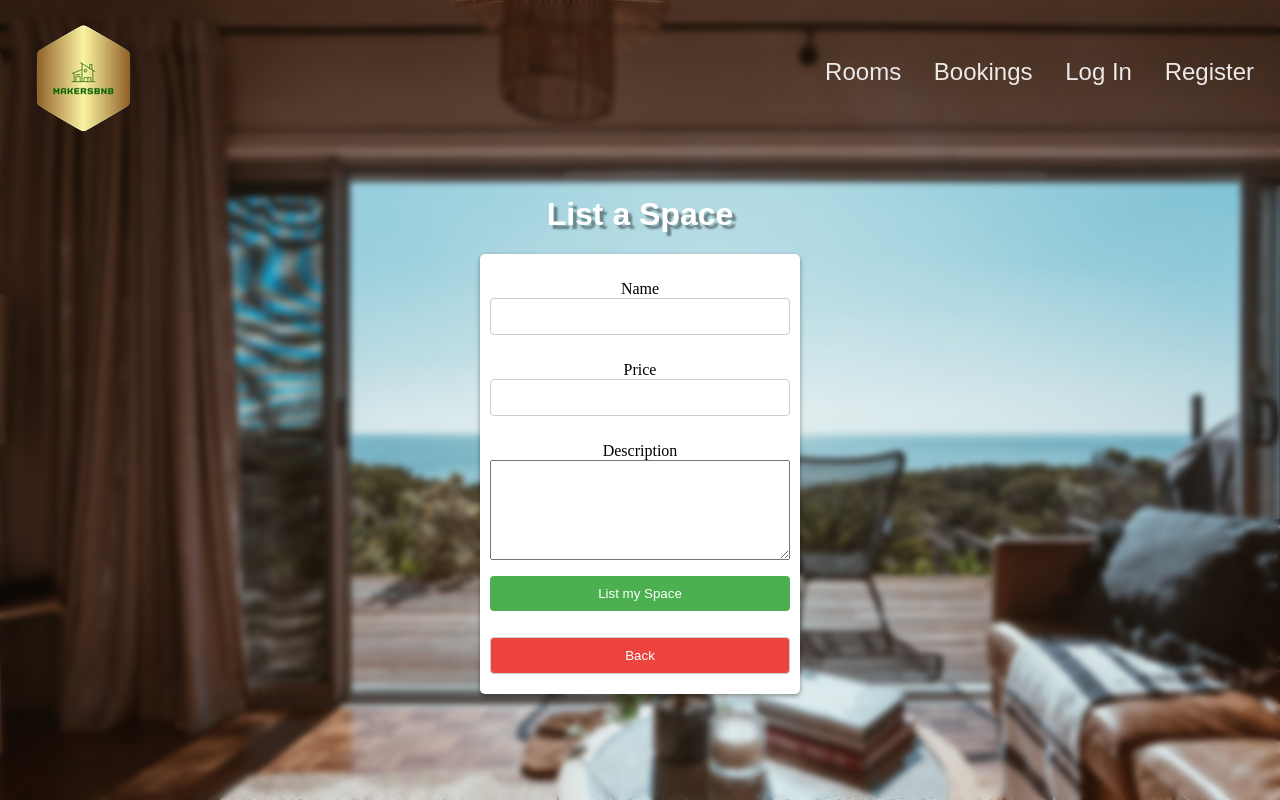
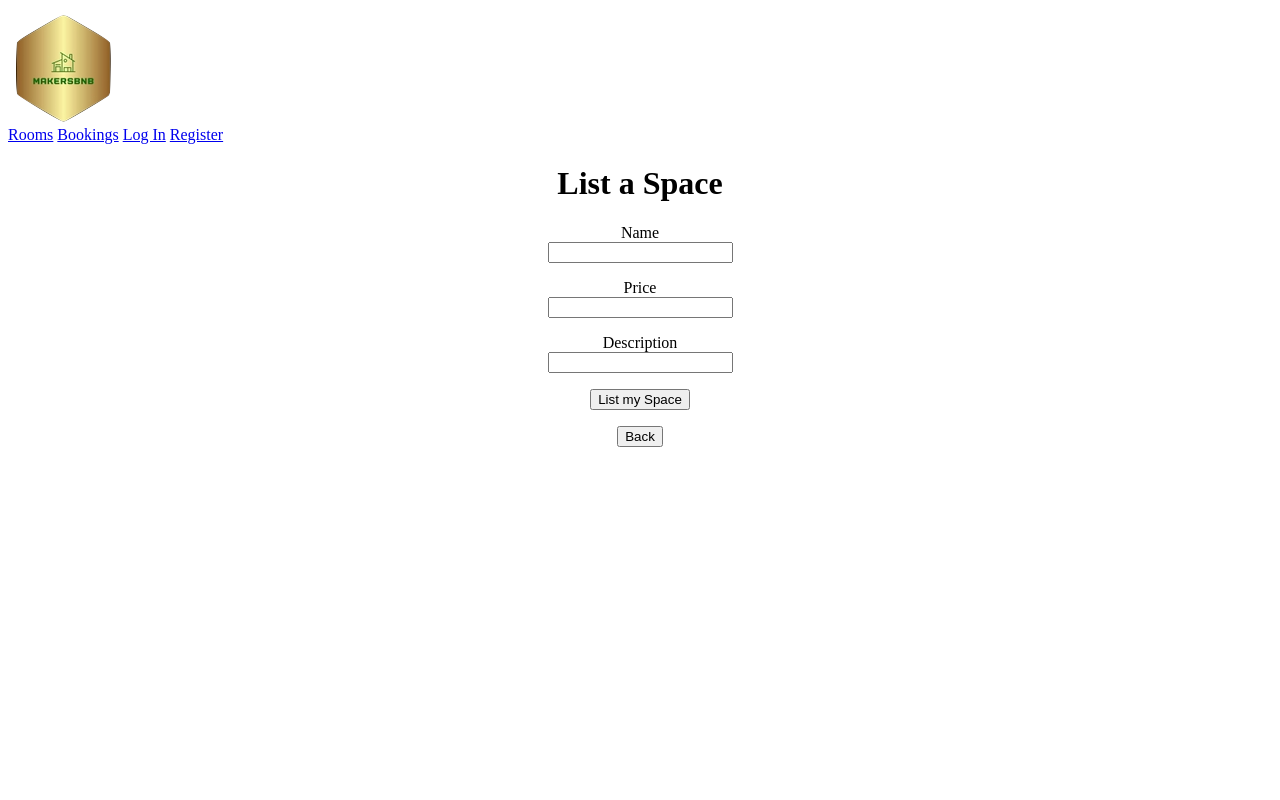
Before and after one commit to romaingrude/Engineering_Project_1, a Flask app: page /rooms/room_new in a window 1280 px wide. Run offline with Flask 3, Linux system fonts and the light colour scheme.

Commit message:
Revert "Create room CSS"

```diff
--- a/static/room_show.css
+++ b/static/room_show.css
@@ -62,7 +62,7 @@ form {
   padding: 10px;
   background-color: #fff;
   border-radius: 5px;
-  box-shadow: 0 2px 5px rgba(0, 0, 0, 0.4);
+  box-shadow: 0 2px 5px rgba(0, 0, 0, 0.1);
   margin-bottom: 0;
 }
 
@@ -71,7 +71,7 @@ form {
   padding: 5px;
   background-color: #f0f0f0;
   border-radius: 5px;
-  box-shadow: 2 2px 5px rgba(0, 0, 0, 0.5);
+  box-shadow: 0 2px 5px rgba(0, 0, 0, 0.4);
   margin-bottom: 0;
 }
 
@@ -196,10 +196,3 @@ input[type="submit"]:hover {
   text-shadow: 0px 4px 6px rgba(0, 0, 0, 0.4);
   background-color: #9c9c9c; /* Add this line to change the background color when hovered */
 }
-
-textarea#description {
-  width: 100%;
-  height: 100px; /* Set an initial height for the description box */
-  resize: vertical; /* Allow vertical resizing */
-  overflow: auto; /* Add a vertical scrollbar when content exceeds the available space */
-}
--- a/templates/rooms/room_new.html
+++ b/templates/rooms/room_new.html
@@ -3,30 +3,6 @@
 <head>
   <title>MakersBNB - List a Space</title>
   <meta charset="utf-8">
-  <link rel="stylesheet" type="text/css" href="/static/room_show.css">
-  <style>
-    body {
-      background-image: url("/static/background.jpg");
-      background-size: cover;
-      background-repeat: no-repeat;
-      background-attachment: fixed;
-    }
-
-    body::before {
-      content: "";
-      position: absolute;
-      top: 0;
-      left: 0;
-      width: 100%;
-      height: 100%;
-      background-image: url("/static/background.jpg");
-      background-size: cover;
-      background-repeat: no-repeat;
-      background-attachment: fixed;
-      filter: blur(3px);
-      z-index: -1;
-    }
-  </style>
 </head>
 
 <body>
@@ -65,18 +41,19 @@
       <p>
         <label for="description">Description</label>
         <br>
-        <textarea name="description" id="description"></textarea>
+        <input type="text" name="description" id="description">
       </p>
 
         <p>
           <input type="submit" value="List my Space">
         </p>
 
-
-      <input type="button" value="Back" class="back-button" onclick="history.back()">
+        <form>
+          <input type="button" value="Back" onclick="history.back()">
         </form>
 
 
+    </form>
 
 
   </center>
```
Also changed, not shown: tests/test_app.py (+1 -1 lines). Lines whose indentation alone changed are shown as unchanged.
